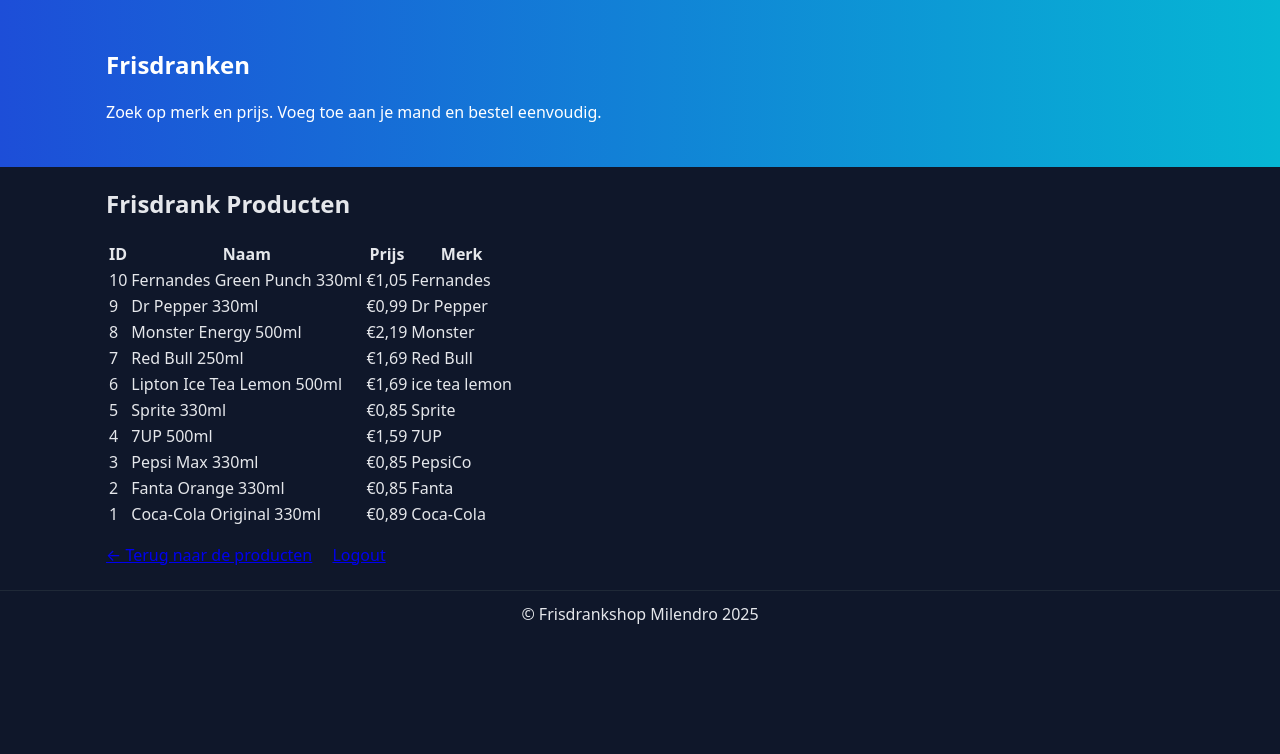
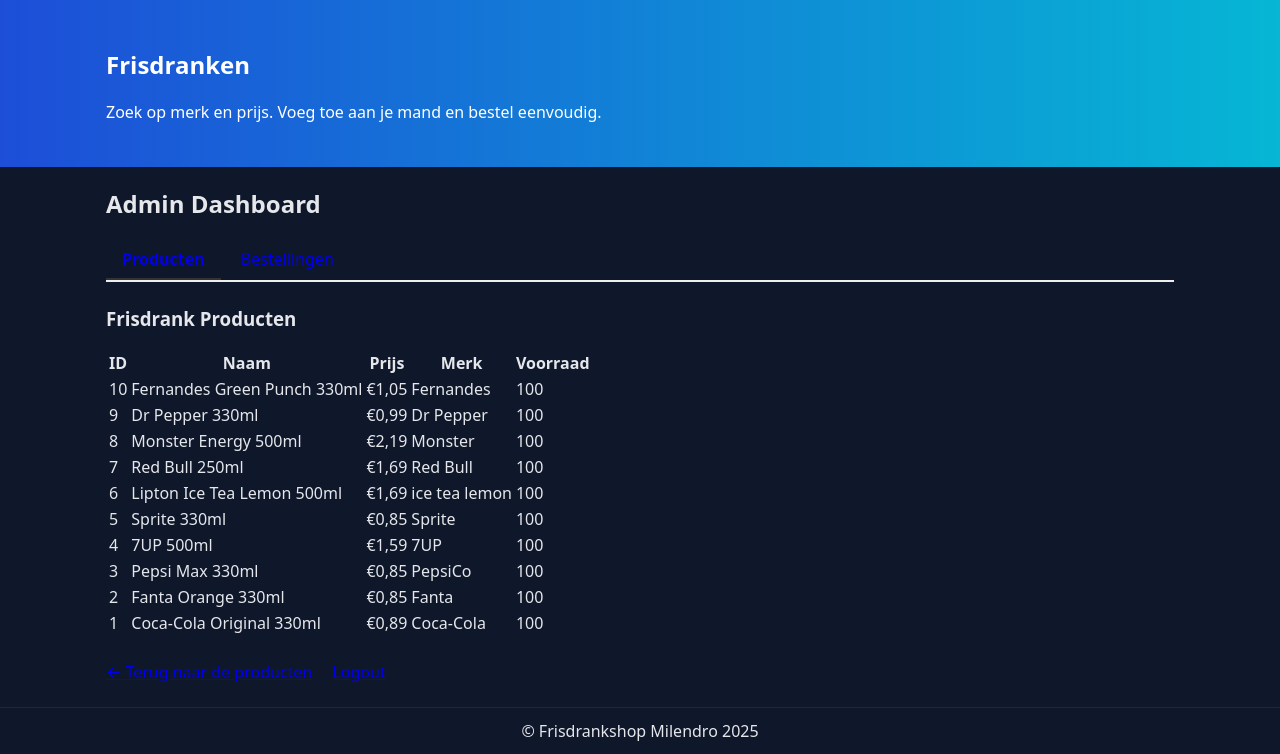
Before and after one commit to Milendro2323/frisdrankshop, a PHP site: page /index.php?page=admin in a window 1280 px wide. Shown: the part 52-806 px from the top of the page. Before the commit the page ends 676 px from the top, so only its background shows below. Run offline with PHP 8.4, Linux system fonts and the light colour scheme; a user stored in the database is signed in; data comes from the database, SQL or seed files in the repository.

Commit message:
admin changes

```diff
--- a/pages/admin.php
+++ b/pages/admin.php
@@ -1,85 +1,121 @@
 <?php
 // pages/admin.php
-
-// 1) Benodigdheden inladen:
-//    - db.php: maakt $conn (mysqli-verbinding) beschikbaar
-//    - auth.php: levert is_admin() (en evt. andere auth-functies)
 require_once __DIR__ . '/../lib/db.php';
 require_once __DIR__ . '/../lib/auth.php';
 
-// 2) Toegangscontrole: alleen admins mogen deze pagina zien.
-//    Zo niet → doorsturen naar login.
 if (!is_admin()) {
     header("Location: ?page=login");
     exit;
 }
 
-// 3) Mini-queryhelper q():
-//    Bestaat q() nog niet (bijv. elders al gedefinieerd)? Dan hier een simpele variant.
-//    Doel: wat kortere code bij eenvoudige queries.
-//    Let op: deze versie ondersteunt GEEN parameters (dus niet voor user input!).
-if (!function_exists('q')) {
-    /**
-     * Kleine wrapper om een query uit te voeren.
-     * @param mysqli $conn  Actieve MySQLi-verbinding
-     * @param string $sql   Volledige SQL-string (zonder parameters)
-     * @return mysqli_result|false
-     *
-     * Voor param-gebonden queries (veilig tegen SQL-injectie) gebruik liever
-     * een prepared-statement of je uitgebreidere q()-helper met bind_param.
-     */
-    function q(mysqli $conn, string $sql): mysqli_result|false {
-        return $conn->query($sql);
-    }
-}
+// Tabblad selectie (producten of bestellingen)
+$tab = $_GET['tab'] ?? 'products';
+?>
+<div class="box">
+  <h2>Admin Dashboard</h2>
 
-// 4) Data ophalen voor het overzicht:
-//    We tonen de producten (nieuwste eerst op id dalend).
-//    NB: Omdat we hier geen user-input in de SQL stoppen is dit veilig,
-//    maar in het algemeen: gebruik prepared statements bij filters/zoektermen.
+  <!-- Tab navigatie -->
+  <div style="margin-bottom:1.5rem; border-bottom:2px solid #eee;">
+    <a href="?page=admin&tab=products"
+       style="display:inline-block; padding:0.5rem 1rem; text-decoration:none; <?= $tab==='products'?'border-bottom:2px solid #333; font-weight:bold;':'' ?>">
+      Producten
+    </a>
+    <a href="?page=admin&tab=orders"
+       style="display:inline-block; padding:0.5rem 1rem; text-decoration:none; <?= $tab==='orders'?'border-bottom:2px solid #333; font-weight:bold;':'' ?>">
+      Bestellingen
+    </a>
+  </div>
+
+  <?php if ($tab === 'products'): ?>
+    <!-- PRODUCTEN OVERZICHT -->
+    <?php
     $rows = q($conn, "SELECT * FROM products ORDER BY id DESC");
     ?>
-<div class="box">
-  <!-- 5) Koptekst van het admin-overzicht -->
-  <h2>Frisdrank Producten</h2>
+    <h3>Frisdrank Producten</h3>
 
     <?php if ($rows && $rows->num_rows > 0): ?>
-    <!-- 6) Tabel met productregels (alleen als er resultaten zijn) -->
       <table class="table">
         <tr>
           <th>ID</th>
           <th>Naam</th>
           <th>Prijs</th>
           <th>Merk</th>
+          <th>Voorraad</th>
         </tr>
 
         <?php while ($r = $rows->fetch_assoc()): ?>
           <tr>
-          <!-- ID: als integer casten voor zekerheid -->
             <td><?php echo (int)$r['id']; ?></td>
-
-          <!-- Naam: HTML-escapen om XSS te voorkomen -->
             <td><?php echo htmlspecialchars($r['name'] ?? ''); ?></td>
-
-          <!-- Prijs: netjes opmaken met 2 decimalen, komma's volgens NL notatie -->
             <td>€<?php
               $price = isset($r['price']) ? (float)$r['price'] : 0;
               echo number_format($price, 2, ',', '.');
             ?></td>
-
-          <!-- Merk: ook escapen -->
             <td><?php echo htmlspecialchars($r['brand'] ?? ''); ?></td>
+            <td><?php echo (int)$r['stock']; ?></td>
           </tr>
         <?php endwhile; ?>
       </table>
 
     <?php else: ?>
-    <!-- 7) Lege-staat bericht als er (nog) geen producten zijn -->
       <p>Er zijn nog helaas geen producten gevonden.</p>
     <?php endif; ?>
 
-  <!-- 8) Snelle admin-acties (navigatie terug en uitloggen) -->
-  <ul class="admin-actions" style="margin-top:1rem; list-style:none; padding-left:0;">
+  <?php else: ?>
+    <!-- BESTELLINGEN OVERZICHT -->
+    <?php
+    // Haal alle bestellingen op met klantgegevens
+    $orders = q($conn, "
+      SELECT o.*, u.email as user_email
+      FROM orders o
+      LEFT JOIN users u ON o.user_id = u.id
+      ORDER BY o.created_at DESC
+    ");
+    ?>
+    <h3>Bestellingen</h3>
+
+    <?php if ($orders && $orders->num_rows > 0): ?>
+      <table class="table">
+        <tr>
+          <th>Bestelnr</th>
+          <th>Klant</th>
+          <th>Email</th>
+          <th>Totaal</th>
+          <th>Datum</th>
+          <th>Details</th>
+        </tr>
+
+        <?php while ($o = $orders->fetch_assoc()): ?>
+          <tr>
+            <td>#<?= (int)$o['id'] ?></td>
+            <td><?= htmlspecialchars($o['first_name'].' '.$o['last_name']) ?></td>
+            <td>
+              <?= htmlspecialchars($o['email']) ?>
+              <?php if ($o['user_email']): ?>
+                <br><small class="muted">(Account: <?= htmlspecialchars($o['user_email']) ?>)</small>
+              <?php endif; ?>
+            </td>
+            <td>€<?= number_format((float)$o['total'], 2, ',', '.') ?></td>
+            <td><?= date('d-m-Y H:i', strtotime($o['created_at'])) ?></td>
+            <td>
+              <button
+                class="btn ghost"
+                onclick="showOrderDetails(<?= (int)$o['id'] ?>)"
+                style="padding:0.25rem 0.5rem; font-size:0.9em;">
+                Bekijk
+              </button>
+            </td>
+          </tr>
+        <?php endwhile; ?>
+      </table>
+
+    <?php else: ?>
+      <p class="muted">Er zijn nog geen bestellingen geplaatst.</p>
+    <?php endif; ?>
+  <?php endif; ?>
+
+  <!-- Admin acties -->
+  <ul class="admin-actions" style="margin-top:1.5rem; list-style:none; padding-left:0;">
     <li style="display:inline-block; margin-right:1rem;">
       <a href="?page=home">← Terug naar de producten</a>
     </li>
@@ -88,3 +124,84 @@ $rows = q($conn, "SELECT * FROM products ORDER BY id DESC");
     </li>
   </ul>
 </div>
+
+<!-- Modal voor order details -->
+<div id="orderModal" style="display:none; position:fixed; top:0; left:0; width:100%; height:100%; background:rgba(0,0,0,0.5); z-index:1000;">
+  <div style="position:absolute; top:50%; left:50%; transform:translate(-50%,-50%); background:white; padding:2rem; border-radius:8px; max-width:600px; max-height:80vh; overflow-y:auto;">
+    <button onclick="closeOrderModal()" style="float:right; background:none; border:none; font-size:1.5rem; cursor:pointer;">×</button>
+    <div id="orderDetails">Laden...</div>
+  </div>
+</div>
+
+<script>
+function showOrderDetails(orderId) {
+  document.getElementById('orderModal').style.display = 'block';
+  document.getElementById('orderDetails').innerHTML = 'Laden...';
+
+  // Haal order details op via fetch
+  fetch('?page=admin&action=get_order_details&order_id=' + orderId)
+    .then(r => r.json())
+    .then(data => {
+      let html = '<h3>Bestelling #' + data.order.id + '</h3>';
+      html += '<p><strong>Klant:</strong> ' + data.order.first_name + ' ' + data.order.last_name + '</p>';
+      html += '<p><strong>Email:</strong> ' + data.order.email + '</p>';
+      html += '<p><strong>Adres:</strong> ' + data.order.address + ', ' + data.order.postal_code + ' ' + data.order.city + '</p>';
+      html += '<p><strong>Datum:</strong> ' + data.order.created_at + '</p>';
+      html += '<h4>Producten:</h4>';
+      html += '<table class="table" style="width:100%;">';
+      html += '<tr><th>Product</th><th>Aantal</th><th>Prijs</th><th>Totaal</th></tr>';
+
+      data.items.forEach(item => {
+        html += '<tr>';
+        html += '<td>' + item.name + '</td>';
+        html += '<td>' + item.quantity + '</td>';
+        html += '<td>€' + item.unit_price + '</td>';
+        html += '<td>€' + item.line_total + '</td>';
+        html += '</tr>';
+      });
+
+      html += '</table>';
+      html += '<p style="text-align:right; margin-top:1rem;"><strong>Totaal: €' + data.order.total + '</strong></p>';
+
+      document.getElementById('orderDetails').innerHTML = html;
+    })
+    .catch(err => {
+      document.getElementById('orderDetails').innerHTML = 'Fout bij laden van details.';
+    });
+}
+
+function closeOrderModal() {
+  document.getElementById('orderModal').style.display = 'none';
+}
+</script>
+
+<?php
+// API endpoint voor order details (via AJAX)
+if (isset($_GET['action']) && $_GET['action'] === 'get_order_details' && is_admin()) {
+    $order_id = (int)($_GET['order_id'] ?? 0);
+
+    // Haal order op
+    $order = q($conn, "SELECT * FROM orders WHERE id = ?", [$order_id])->fetch_assoc();
+
+    // Haal order items op met product info
+    $items_res = q($conn, "
+      SELECT oi.*, p.name
+      FROM order_items oi
+      JOIN products p ON oi.product_id = p.id
+      WHERE oi.order_id = ?
+    ", [$order_id]);
+
+    $items = [];
+    while ($item = $items_res->fetch_assoc()) {
+        $item['unit_price'] = number_format((float)$item['unit_price'], 2, ',', '.');
+        $item['line_total'] = number_format((float)$item['quantity'] * (float)$item['unit_price'], 2, ',', '.');
+        $items[] = $item;
+    }
+
+    $order['total'] = number_format((float)$order['total'], 2, ',', '.');
+
+    header('Content-Type: application/json');
+    echo json_encode(['order' => $order, 'items' => $items]);
+    exit;
+}
+?>
```
Lines whose indentation alone changed are shown as unchanged.
